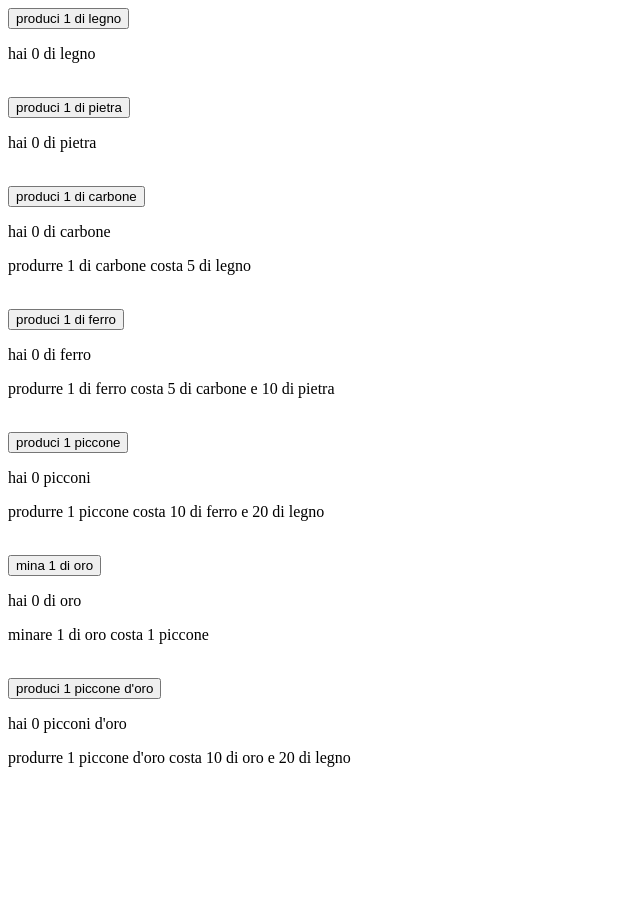
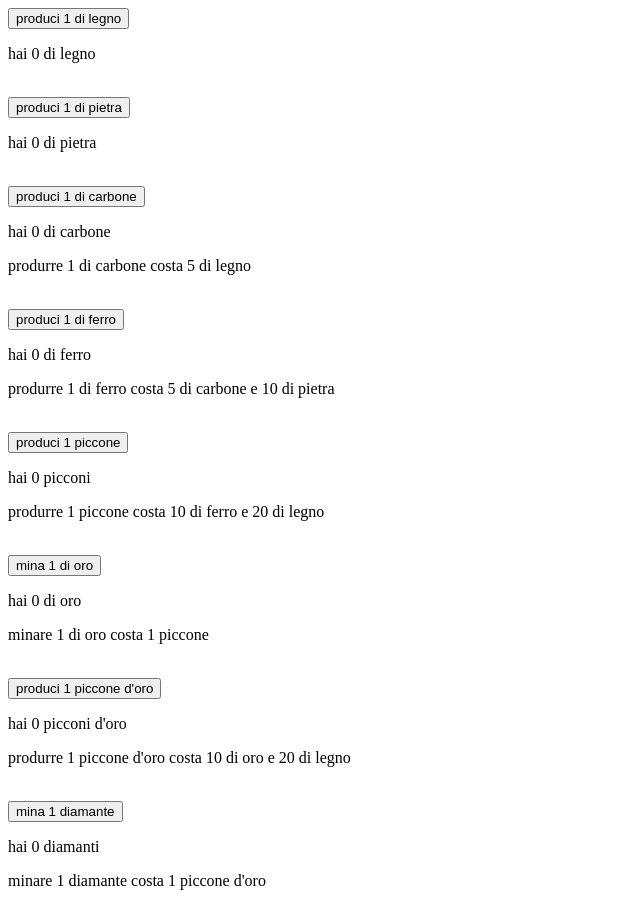
Before and after one commit to legend420/crafting-game, a plain HTML site: page index.html in a window 1280 px wide. Both pictures are taken after a click on the button "produci 1 piccone d'oro". Shown: the whole page, without its empty margins (0-640 px from the left). Before the commit the page ends 800 px from the top, so only its background shows below. Drawn offline with Linux system fonts and the light colour scheme.

Commit message:
Update index.html

```diff
--- a/index.html
+++ b/index.html
@@ -26,6 +26,10 @@
     <button  onclick="tap7()"> produci 1 piccone d'oro</button>
     <p id="quantita_picconi_oro"> hai 0  picconi d'oro</p>
     <p>produrre 1  piccone d'oro costa 10 di oro e 20 di legno </p>
+    <br>
+    <button  onclick="tap8()"> mina 1 diamante</button>
+    <p id="quantita_diamanti"> hai 0  diamanti</p>
+    <p>minare 1 diamante costa 1 piccone d'oro</p>
 
 
 
@@ -85,6 +89,14 @@ function tap7() {
     }
     document.getElementById("quantita_picconi_oro").textContent = "hai " + picconi_oro + " picconi d'oro";
 }
+var diamanti = 0;
+function tap7() {
+    if (picconi_oro >= 1) {
+        picconi_oro = picconi_oro - 10;
+        diamanti++
+    }
+    document.getElementById("quantita_diamanti").textContent = "hai " + diamanti + " diamanti";
+}
     </script>
 
 </body>
```
